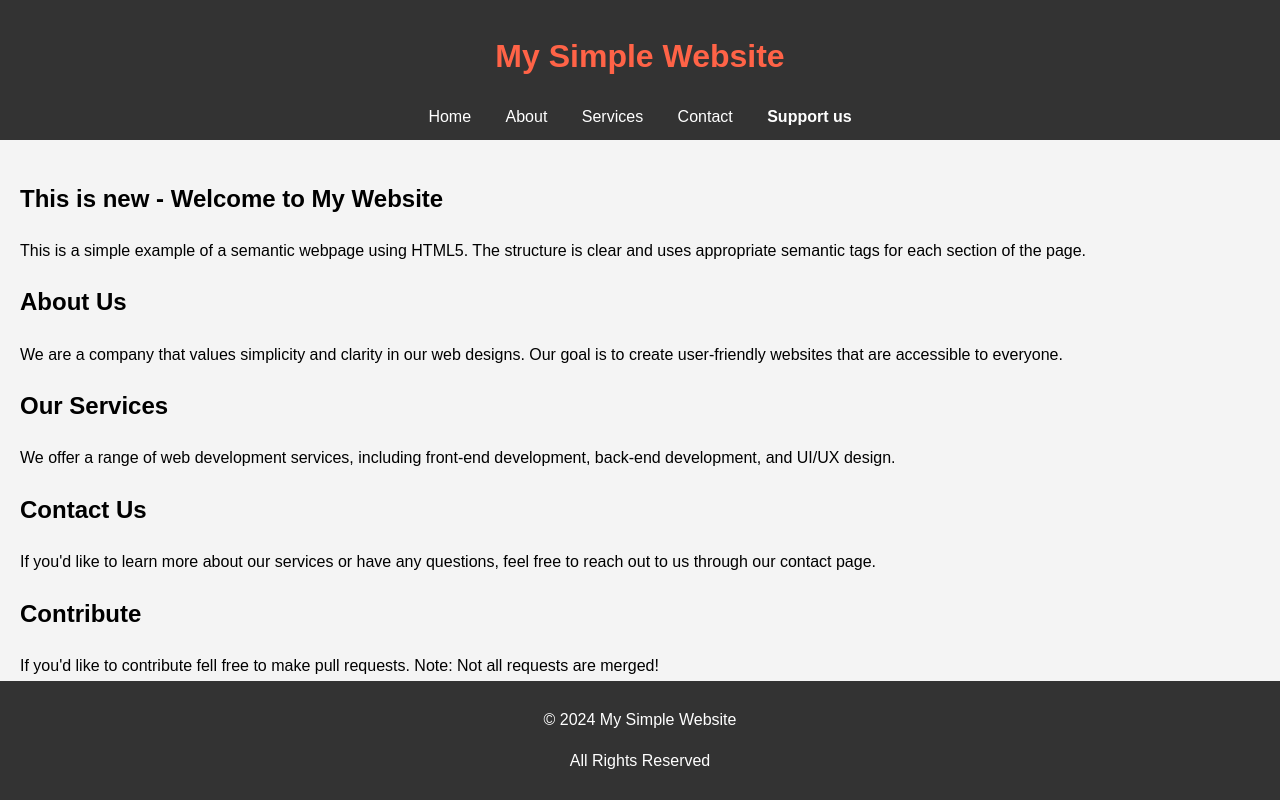
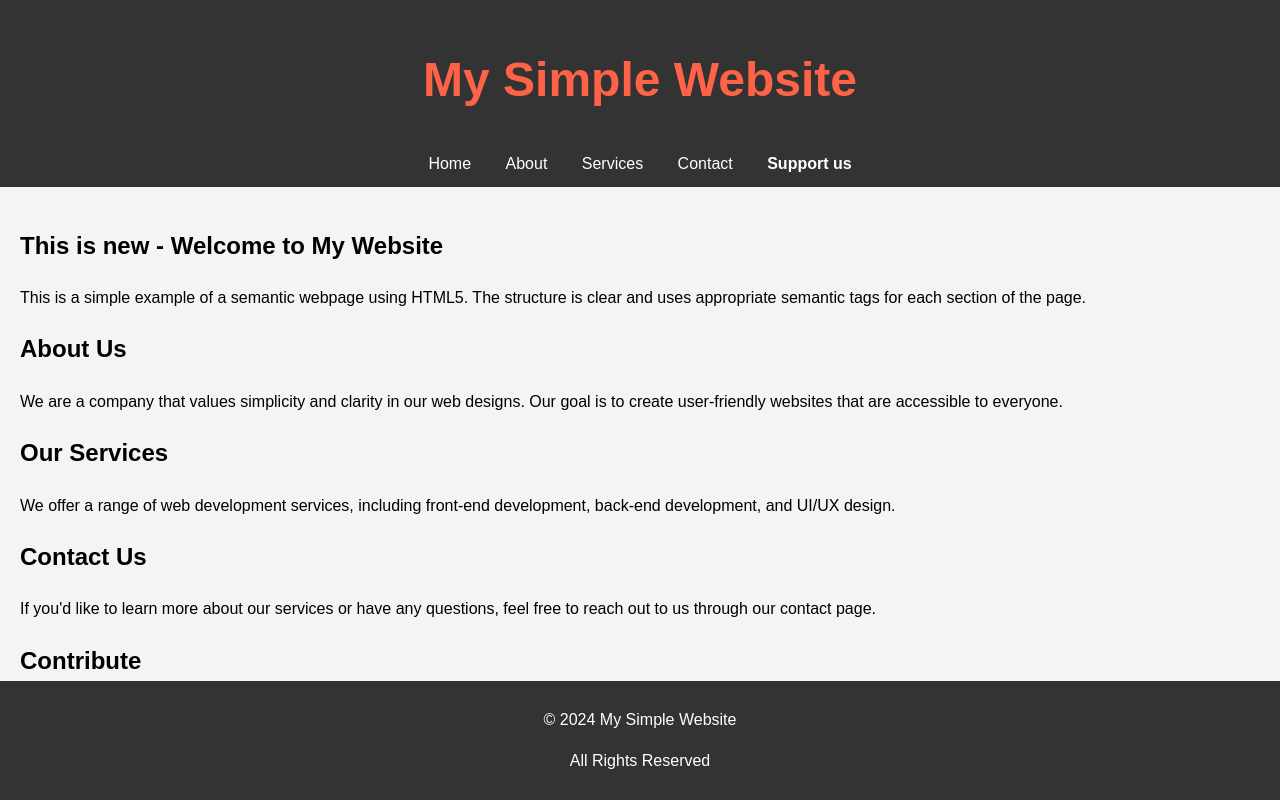
Before and after one commit to TroelsAgergaard/collab-sandbox, a plain HTML site: page index.html in a window 1280 px wide. Drawn offline with Linux system fonts and the light colour scheme.

Commit message:
Add dynamic class to enhance heading

```diff
--- a/index.js
+++ b/index.js
@@ -1,3 +1,4 @@
 document.querySelector("h1, title").textContent = "Welcome...";
 document.querySelector(".welcome").textContent =
   "This is new - Welcome to My Website";
+document.querySelector("h1").classList.add("xxlarge");
--- a/style.css
+++ b/style.css
@@ -12,6 +12,9 @@ header {
   color: #fff;
   padding: 10px 0;
   text-align: center;
+}
+.xxlarge {
+  font-size: 3rem;
 }
 nav a {
   color: #fff;
```
